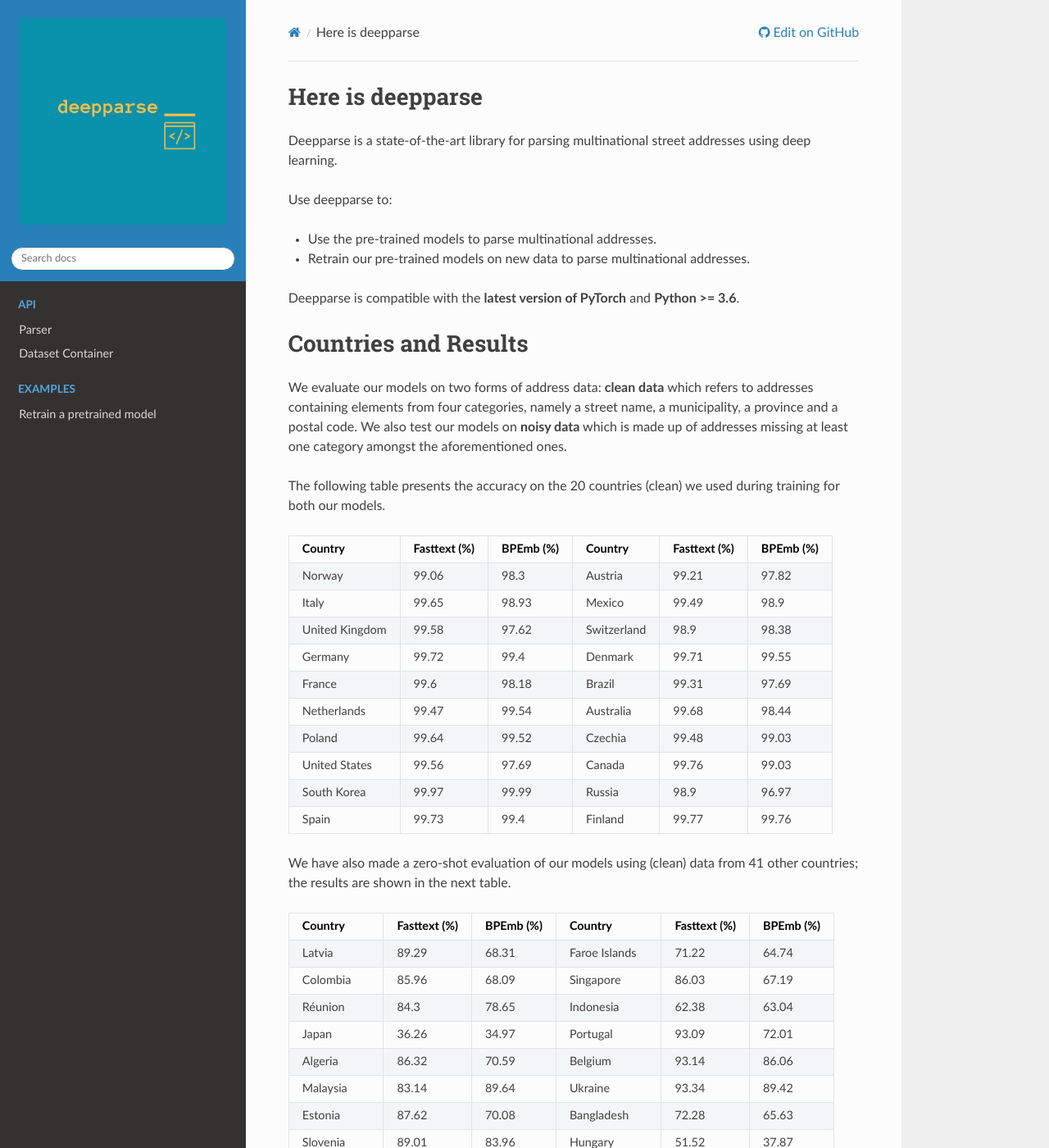
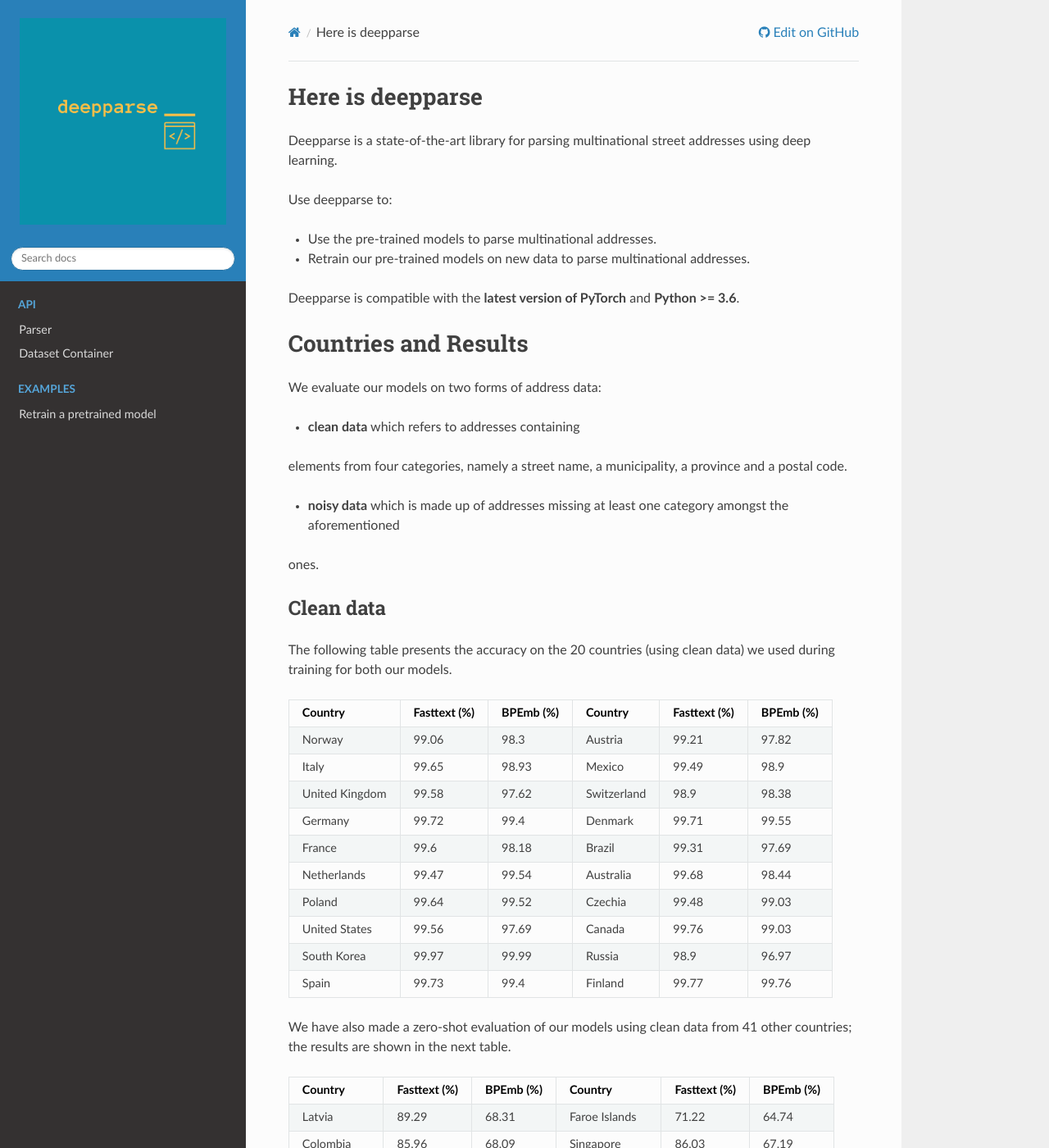
Before and after one commit to GRAAL-Research/deepparse, a Sphinx documentation site: the page built from docs/source/index.rst, in a window 1280 px wide and 1400 px high. Shown: the whole window at 82% size. Built offline with Sphinx 7.4.7 and the Read the Docs theme 2.0.0, drawn with Linux system fonts in a browser that asks for light colours; the version number could not be read and is left out.

Commit message:
incorporated suggestions

```diff
--- a/docs/source/index.rst
+++ b/docs/source/index.rst
@@ -24,12 +24,18 @@
 Countries and Results
 =====================
 
-We evaluate our models on two forms of address data: **clean data** which refers to addresses containing
-elements from four categories, namely a street name, a municipality, a province and a postal code. We also
-test our models on **noisy data** which is made up of addresses missing at least one category amongst the aforementioned
+We evaluate our models on two forms of address data:
+
+- **clean data** which refers to addresses containing
+elements from four categories, namely a street name, a municipality, a province and a postal code.
+
+- **noisy data** which is made up of addresses missing at least one category amongst the aforementioned
 ones.
 
-The following table presents the accuracy on the 20 countries (clean) we used during training for both our models.
+Clean data
+**********
+
+The following table presents the accuracy on the 20 countries (using clean data) we used during training for both our models.
 
 .. list-table::
 		:header-rows: 1
@@ -102,7 +108,7 @@
 			- 99.76
 
 
-We have also made a zero-shot evaluation of our models using (clean) data from 41 other countries; the results are shown in the next table.
+We have also made a zero-shot evaluation of our models using clean data from 41 other countries; the results are shown in the next table.
 
 .. list-table::
 		:header-rows: 1
```
Also changed, not shown: README.md (+2 -1 lines).
